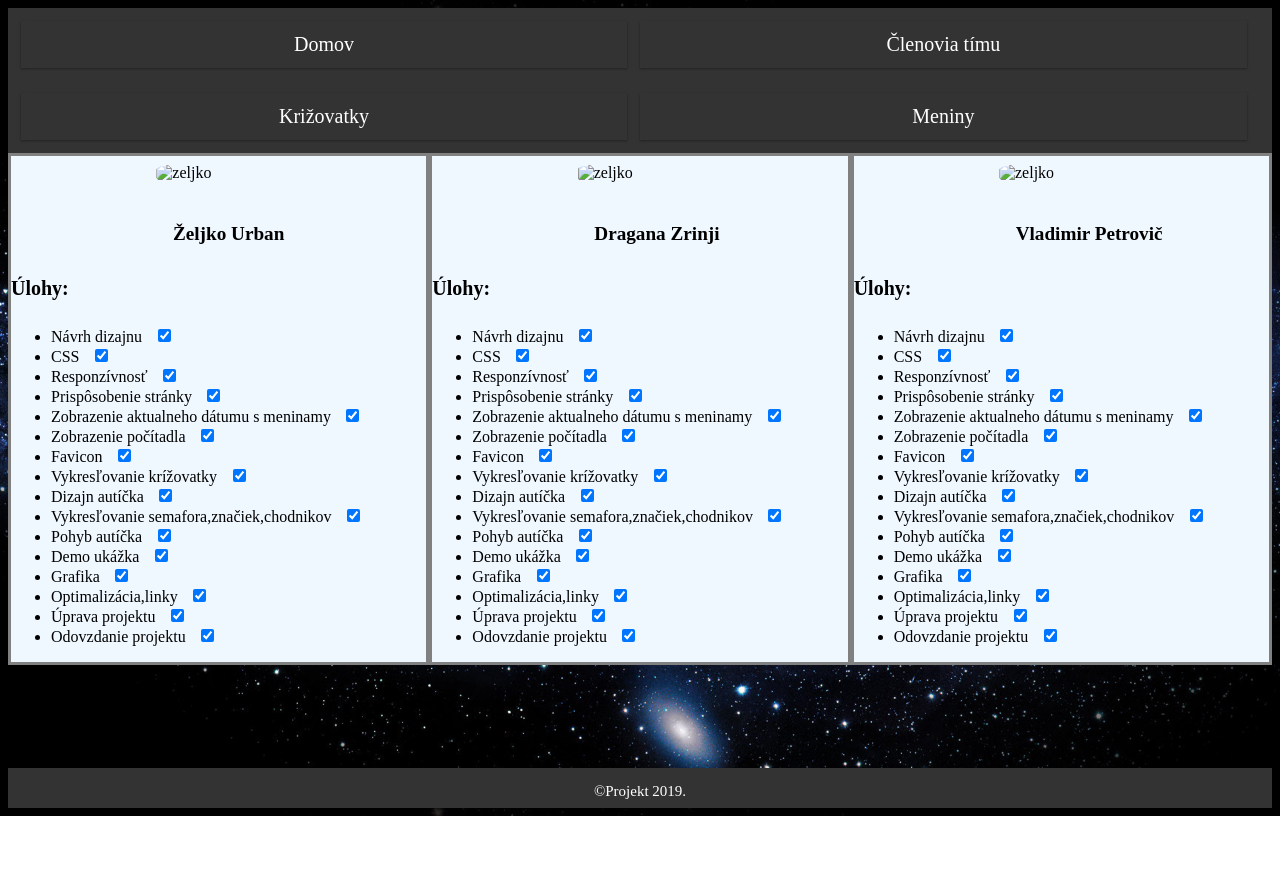
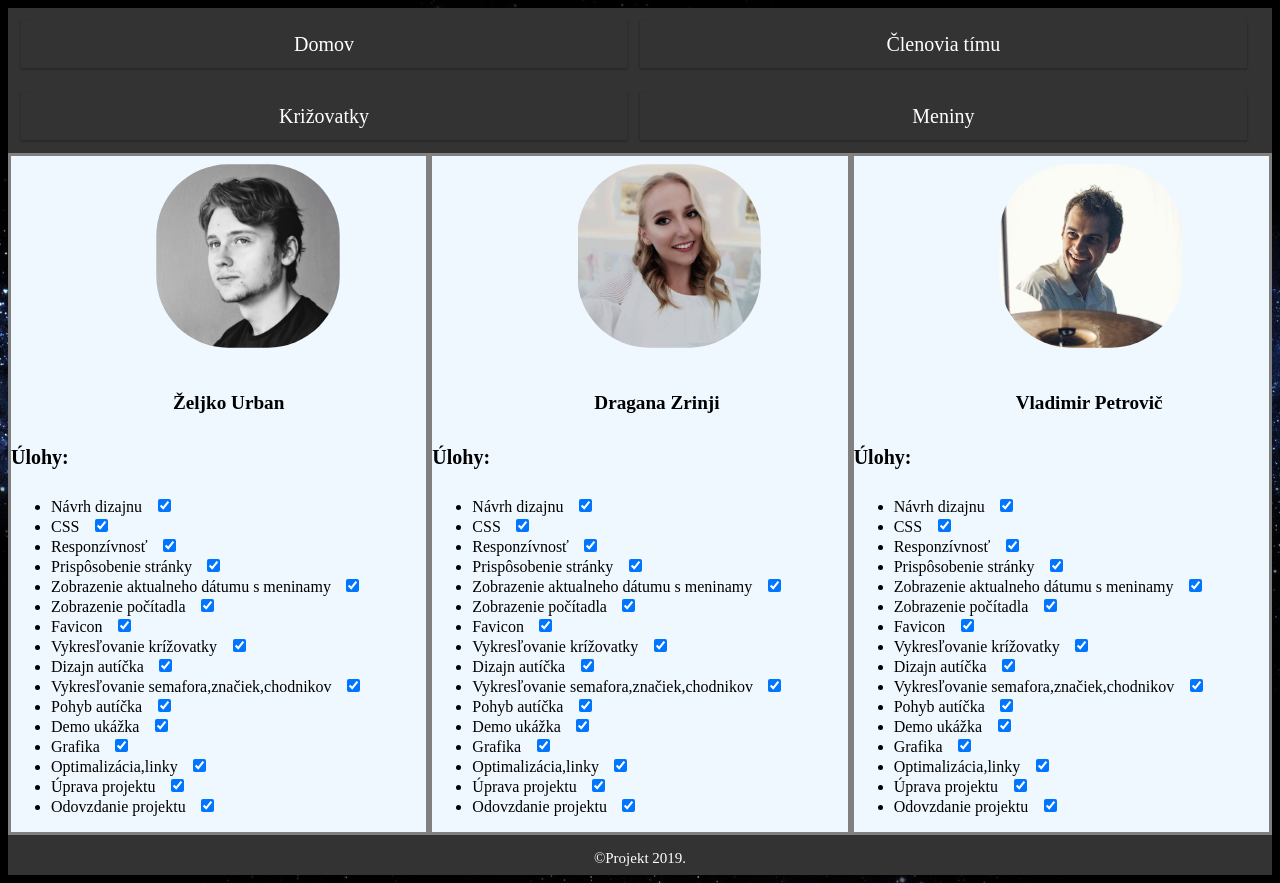
Before and after one commit to xzrinji/webte_projekt, a website: page projekt_clenovia.html in a window 1280 px wide. Shown: the top 883 px of the page. Before the commit the page ends 816 px from the top, so only its background shows below. Drawn offline with nearby package versions, Linux system fonts and the light colour scheme.

Commit message:
update merge :D

```diff
--- a/projekt_clenovia.html
+++ b/projekt_clenovia.html
@@ -29,7 +29,7 @@
 
     <div id="grid">
         <div class="item">
-            <img src="Zeljko.jpg" alt="zeljko" width="200" height="200">
+            <img src="images/Zeljko.jpg" alt="zeljko" width="200" height="200">
             <h5>Željko Urban</h5>
             <h4>Úlohy:</h4>
             <ul class="uloha">
@@ -53,7 +53,7 @@
         </div>
 
         <div class="item">
-            <img src="Dragana.jpg" alt="zeljko" width="200" height="200">
+            <img src="images/Dragana.jpg" alt="dragana" width="200" height="200">
             <h5>Dragana Zrinji</h5>
             <h4>Úlohy:</h4>
             <ul class="uloha">
@@ -77,7 +77,7 @@
         </div>
 
         <div class="item">
-            <img src="Vlado.jpg" alt="zeljko" width="200" height="200">
+            <img src="images/Vlado.jpg" alt="vlado" width="200" height="200">
             <h5>Vladimir Petrovič</h5>
             <h4>Úlohy:</h4>
             <ul class="uloha">
```
